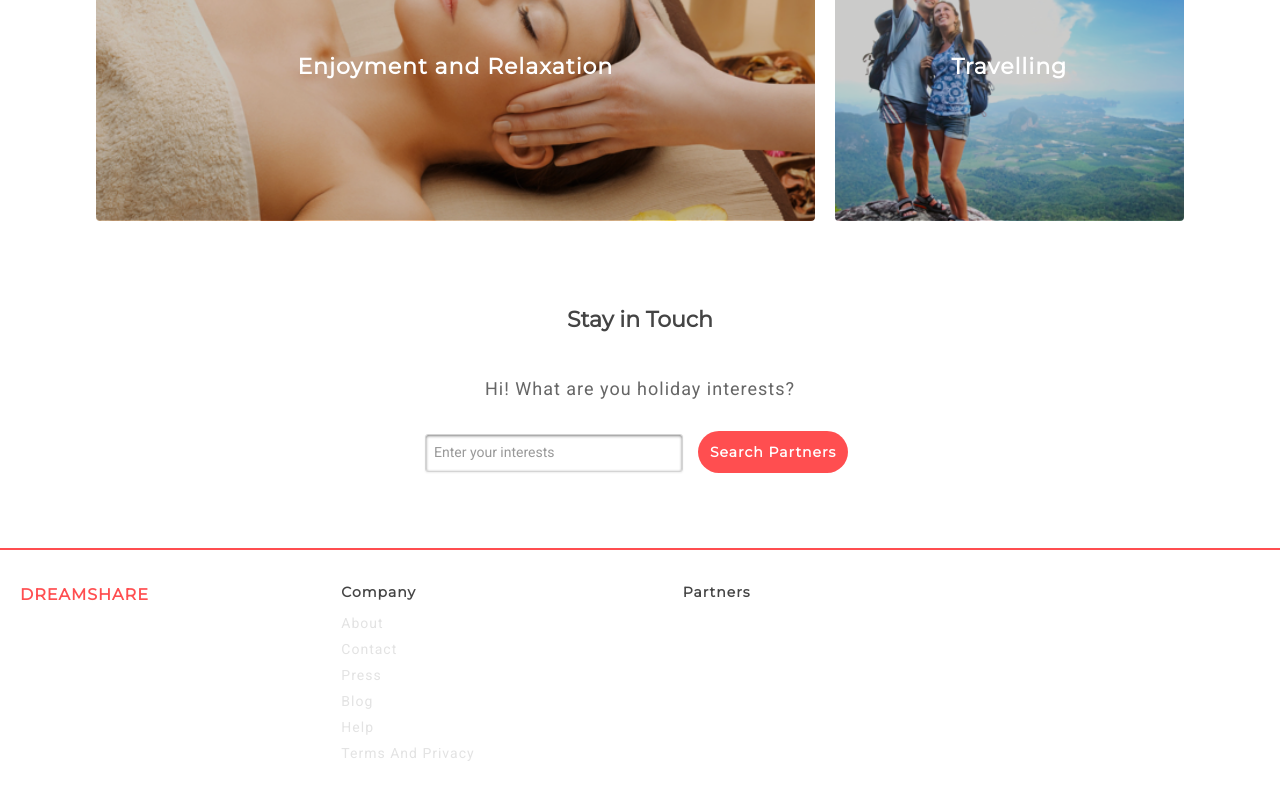
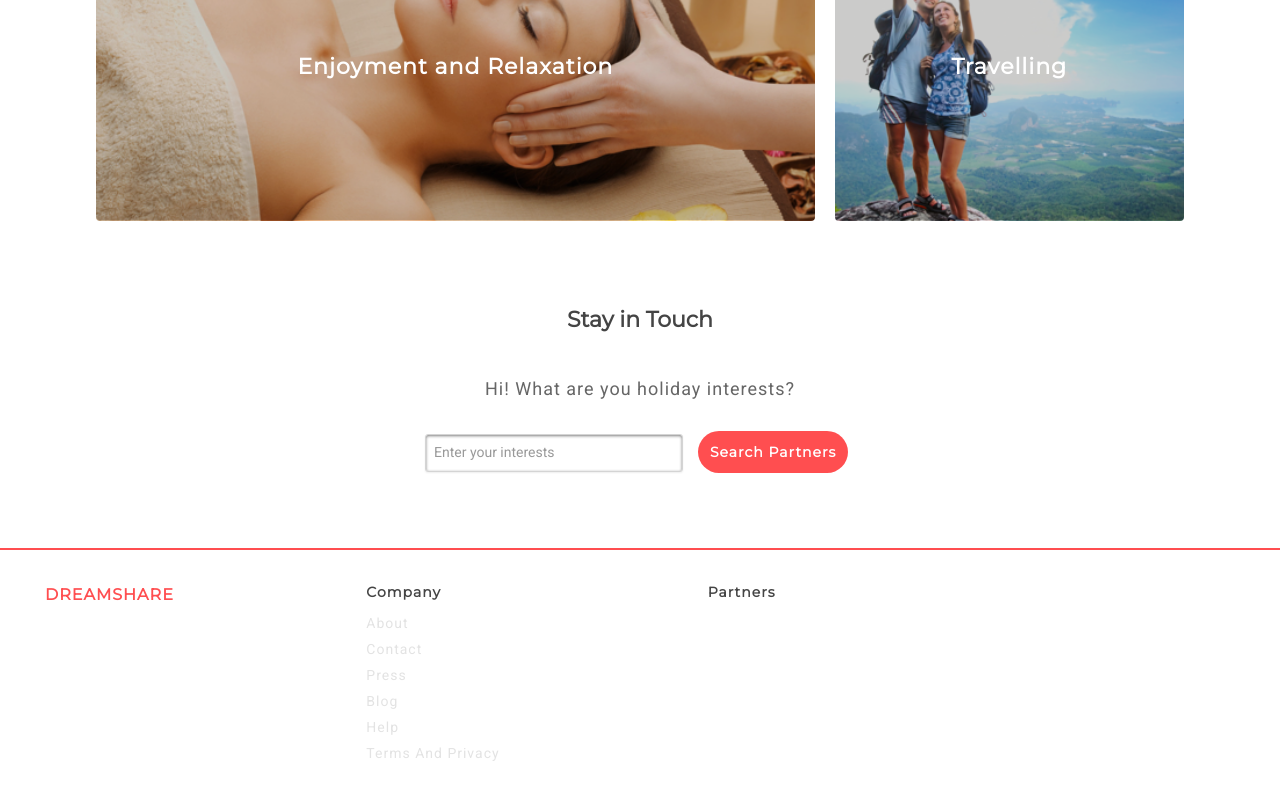
Before and after one commit to danielcomriebell/morty-assignment, an Angular app in the folder morty-assignment/: page / in a window 1280 px wide. Shown: the part 2762-3562 px from the top of the page. Built offline with nearby package versions, Linux system fonts and the light colour scheme.

Commit message:
Added margin-left to footer

```diff
--- a/morty-assignment/src/app/footer/footer.component.scss
+++ b/morty-assignment/src/app/footer/footer.component.scss
@@ -13,8 +13,10 @@
     flex-wrap: wrap;
     flex-direction: row;
     margin-top: 15px;
+    margin-left: 25px;
     @include respond-to(phone){
       width: 100%;
+      margin-left: 0px;
     }
     .footer-company-name{
       @include footer-column();
```
